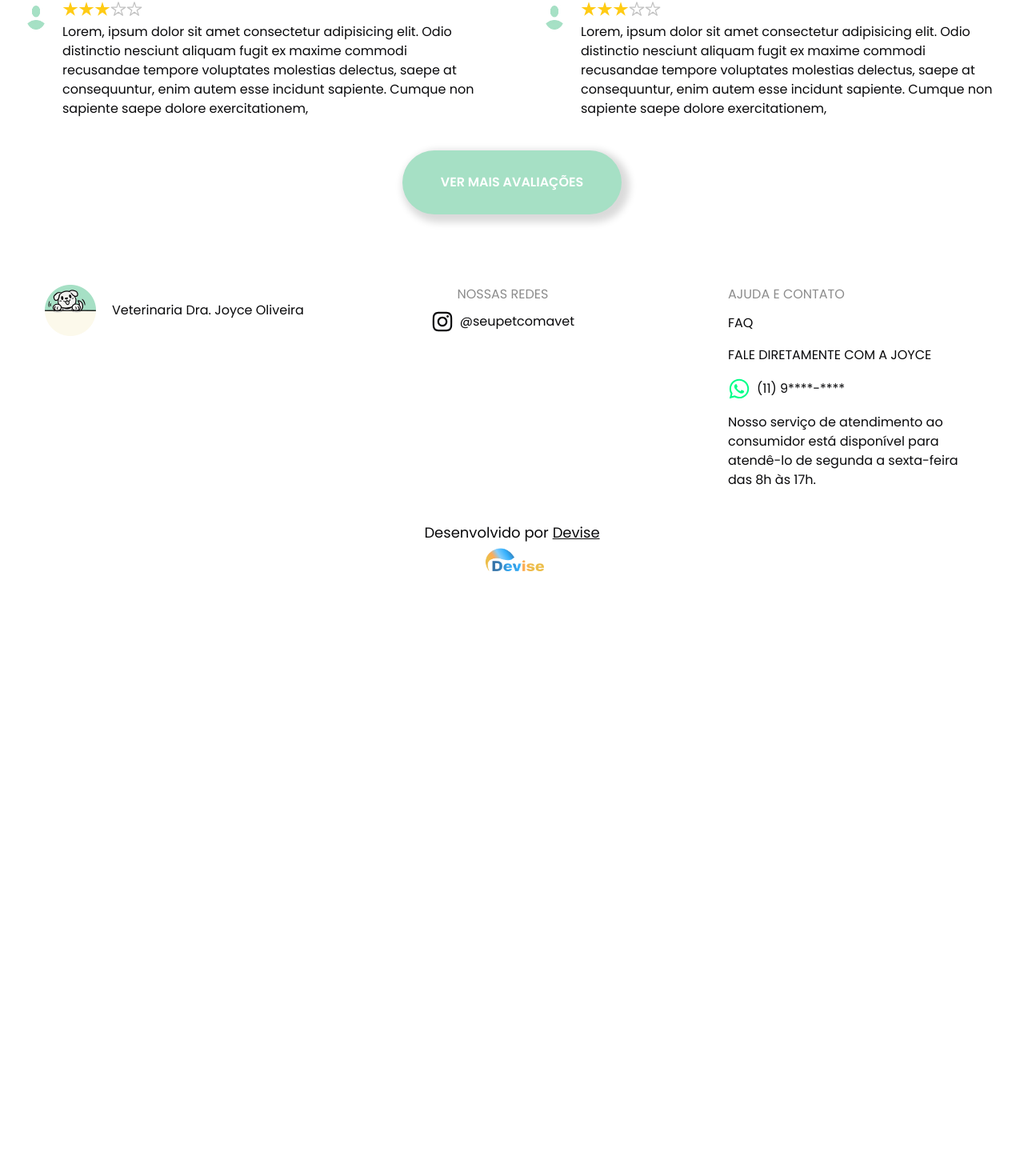
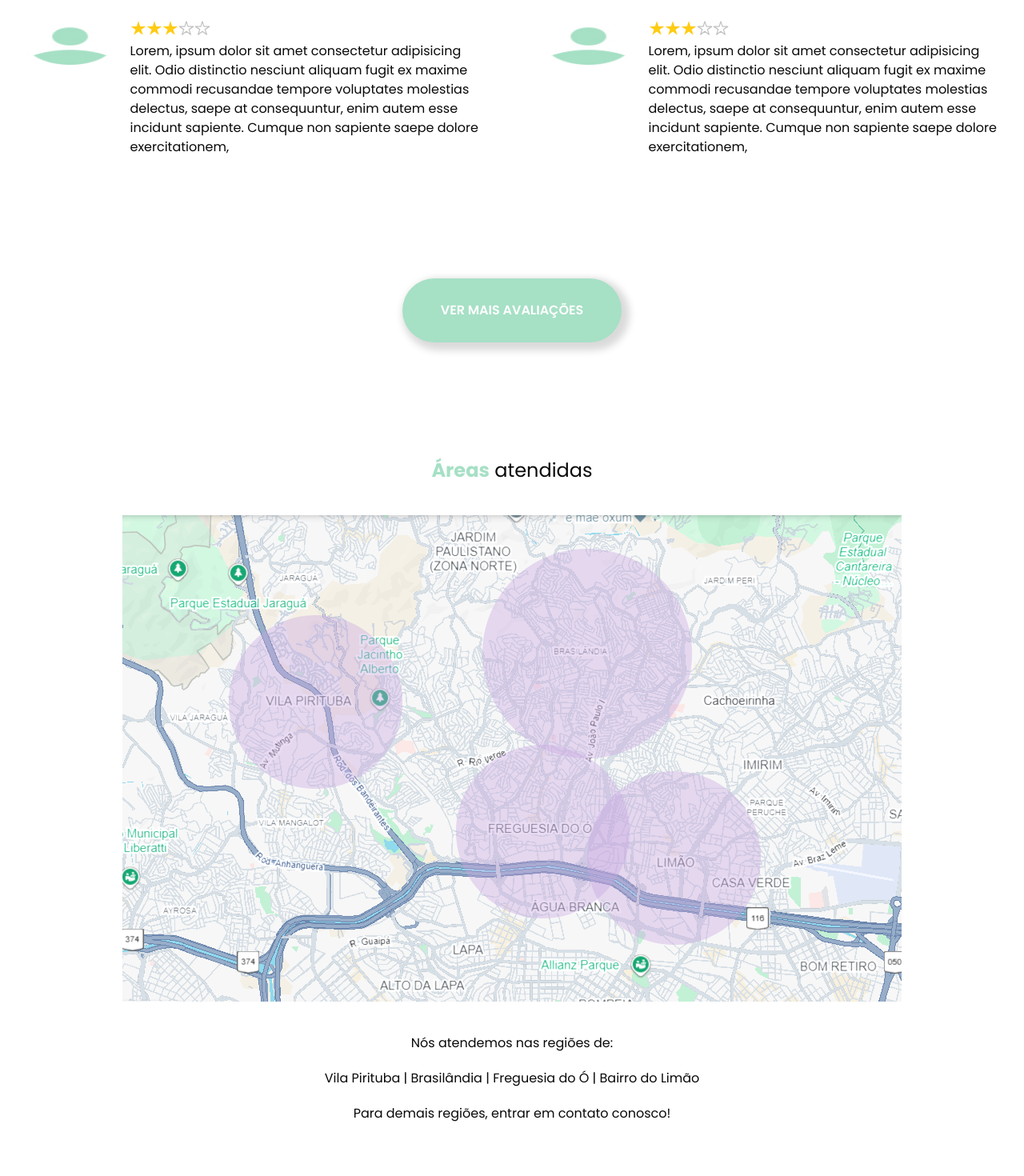
Before and after one commit to Sousasz/joyce-clinica-veterinaria, a React (Vite) app: page / in a window 1280 px wide. Shown: the part 2742-4212 px from the top of the page at 80% size. Before the commit the page ends 3512 px from the top, so only its background shows below. Built offline with nearby package versions, Linux system fonts and the light colour scheme.

Commit message:
:lipstick: add areas of service

```diff
--- a/src/components/footer/index.tsx
+++ b/src/components/footer/index.tsx
@@ -4,7 +4,7 @@ import { Company } from "./company";
 
 export function Footer() {
   return (
-    <footer className="w-full flex flex-col p-14">
+    <footer className="w-full flex flex-col p-14 mt-22">
       <section className="flex justify-between">
         <Logo />
         <Contact />
--- /dev/null
+++ b/src/components/main/areas.tsx
@@ -0,0 +1,15 @@
+import areasImage from "../../../public/areas.png"
+import { Title } from "../shared/title"
+import { Regions } from "./regions"
+
+export function Areas() {
+    return (
+        <section className="flex flex-col items-center gap-10">
+            <Title textInBold="Áreas" text="atendidas" />
+
+            <img src={areasImage} alt="Áreas de atendimento da clínica veterinária" />
+
+            <Regions />
+        </section>
+    )
+}
--- a/src/components/main/index.tsx
+++ b/src/components/main/index.tsx
@@ -2,6 +2,7 @@ import { Hero } from "./hero";
 import { OurServices } from "./our-services";
 import { Scheduling } from "./scheduling";
 import { Reviews } from "./reviews";
+import { Areas } from "./areas";
 
 export function Main() {
   return (
@@ -10,6 +11,7 @@ export function Main() {
       <OurServices />
       <Scheduling />
       <Reviews />
+      <Areas />
     </main>
   );
 }
--- a/src/components/main/our-services.tsx
+++ b/src/components/main/our-services.tsx
@@ -1,14 +1,12 @@
 import { Carousel, CarouselContent, CarouselItem } from "../ui/carousel";
 import { CarouselItemContent } from "./caurosel-item-content";
 import { carousel } from "@/constants/carousel";
+import { Title } from "../shared/title";
 
 export function OurServices() {
   return (
     <section className="flex flex-col items-center gap-10">
-      <h3 className="text-2xl">
-        <span className="font-bold text-green-light">Nossos</span>{" "}
-        serviços
-      </h3>
+      <Title textInBold="Nossos" text="serviços" />
 
       <Carousel className="w-[60rem]">
         <CarouselContent className="flex gap-5">
--- /dev/null
+++ b/src/components/main/regions.tsx
@@ -0,0 +1,9 @@
+export function Regions() {
+    return (
+        <div className="flex flex-col gap-5 items-center">
+            <p>Nós atendemos nas regiões de:</p>
+            <p>Vila Pirituba | Brasilândia | Freguesia do Ó | Bairro do Limão</p>
+            <p>Para demais regiões, entrar em contato conosco!</p>
+        </div>
+    )
+}
--- a/src/components/main/review.tsx
+++ b/src/components/main/review.tsx
@@ -6,7 +6,7 @@ import { IoStarSharp } from "react-icons/io5";
 export function Review() {
   return (
     <div className="flex justify-center gap-5">
-      <img className="w-28 h-9" src={avatarImage} alt="Imagem do cliente" />
+      <img className="w-full h-14" src={avatarImage} alt="Imagem do cliente" />
       <div className="flex flex-col">
         <Rating
           initialRating={3}
--- a/src/components/main/reviews.tsx
+++ b/src/components/main/reviews.tsx
@@ -1,12 +1,11 @@
 import { Review } from "./review";
 import { Touchable } from "../shared/touchable";
+import { Title } from "../shared/title";
 
 export function Reviews() {
   return (
     <section className="flex flex-col items-center gap-10">
-      <h3 className="text-2xl">
-        <span className="font-bold text-green-light">Nossas</span> Avaliações
-      </h3>
+      <Title textInBold="Nossas" text="avaliações" />
 
       <div className="gap-20 grid grid-cols-[repeat(auto-fill,_minmax(390px,_1fr))]">
         <Review />
@@ -15,7 +14,7 @@ export function Reviews() {
         <Review />
       </div>
 
-      <Touchable>Ver mais avaliações</Touchable>
+      <Touchable className="mt-28">Ver mais avaliações</Touchable>
     </section>
   );
 }
--- a/src/components/main/scheduling.tsx
+++ b/src/components/main/scheduling.tsx
@@ -1,12 +1,11 @@
 import { Touchable } from "../shared/touchable";
 import { About } from "./about";
+import { Title } from "../shared/title";
 
 export function Scheduling() {
   return (
     <section className="flex flex-col items-center gap-10 w-full">
-      <h3 className="text-2xl">
-        <span className="font-bold text-green-light">Faça seu</span> agendamento
-      </h3>
+      <Title textInBold="Faça seu" text="agendamento" />
 
       <About />
 
--- /dev/null
+++ b/src/components/shared/title/index.tsx
@@ -0,0 +1,14 @@
+
+
+type TitleProps = {
+    textInBold?: string
+    text?: string
+}
+
+export function Title({ textInBold, text }: TitleProps) {
+    return (
+        <h3 className="text-2xl">
+            <span className="font-bold text-green-light">{textInBold}</span> {text}
+        </h3>
+    )
+}
--- a/src/components/shared/touchable/index.tsx
+++ b/src/components/shared/touchable/index.tsx
@@ -7,7 +7,7 @@ export function Touchable({ children, className, ...rest }: TouchableProps) {
   return (
     <button
       {...rest}
-      className={`bg-green-light rounded-full px-12 h-20
+      className={`w bg-green-light rounded-full px-12 h-20
     text-white shadow-default cursor-pointer font-semibold ${className}`}
     >
       {children.toUpperCase()}
```
Also changed, not shown: public/areas.png (added).
